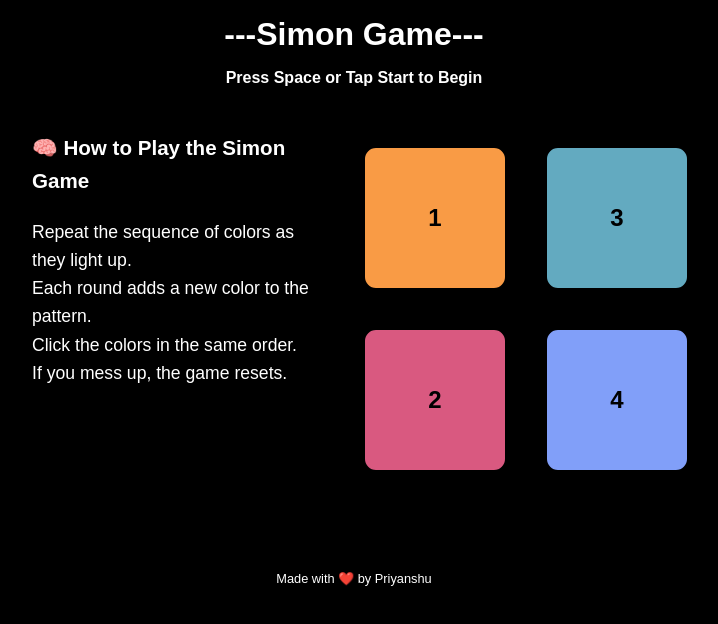
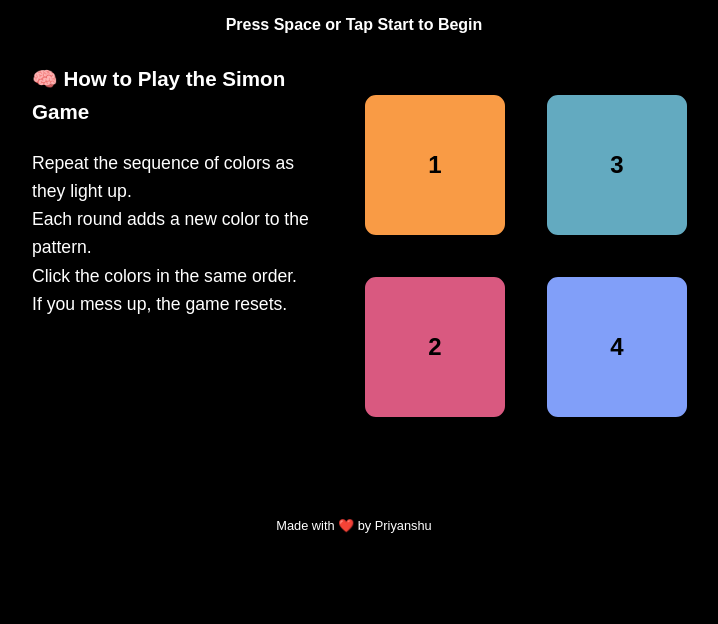
Before and after one commit to justPriyanshuu/Mern-Stack, a plain HTML site: page Simon_Game/index.html in a window 1280 px wide. Shown: the whole page, without its empty margins (286-1004 px from the left). Drawn offline with Linux system fonts and the light colour scheme.

Commit message:
Final Push

```diff
--- a/Simon_Game/index.html
+++ b/Simon_Game/index.html
@@ -7,7 +7,7 @@
     <link rel="stylesheet" href="style.css" />
   </head>
   <body>
-  <h1>---Simon Game---</h1>
+  <!-- <h1>---Simon Game---</h1> -->
   <h4 id="level-title">Press Space or Tap Start to Begin</h4>
   <button id="start-btn">Start Game</button>
 
--- a/Simon_Game/style.css
+++ b/Simon_Game/style.css
@@ -13,7 +13,7 @@ h1, h4 {
 
 #start-btn {
   display: none;
-  margin: 0 auto 1rem;
+  margin: 1rem auto 1rem;
   padding: 0.7rem 1.5rem;
   font-size: 1rem;
   background-color: white;
@@ -38,7 +38,7 @@ h1, h4 {
   color: white;
   font-size: 1rem;
   margin: 1rem;
-  margin-top: -2rem;
+  margin-top: -3rem;
   padding: 1rem;
   line-height: 1.6;
   max-width: 280px;
```
